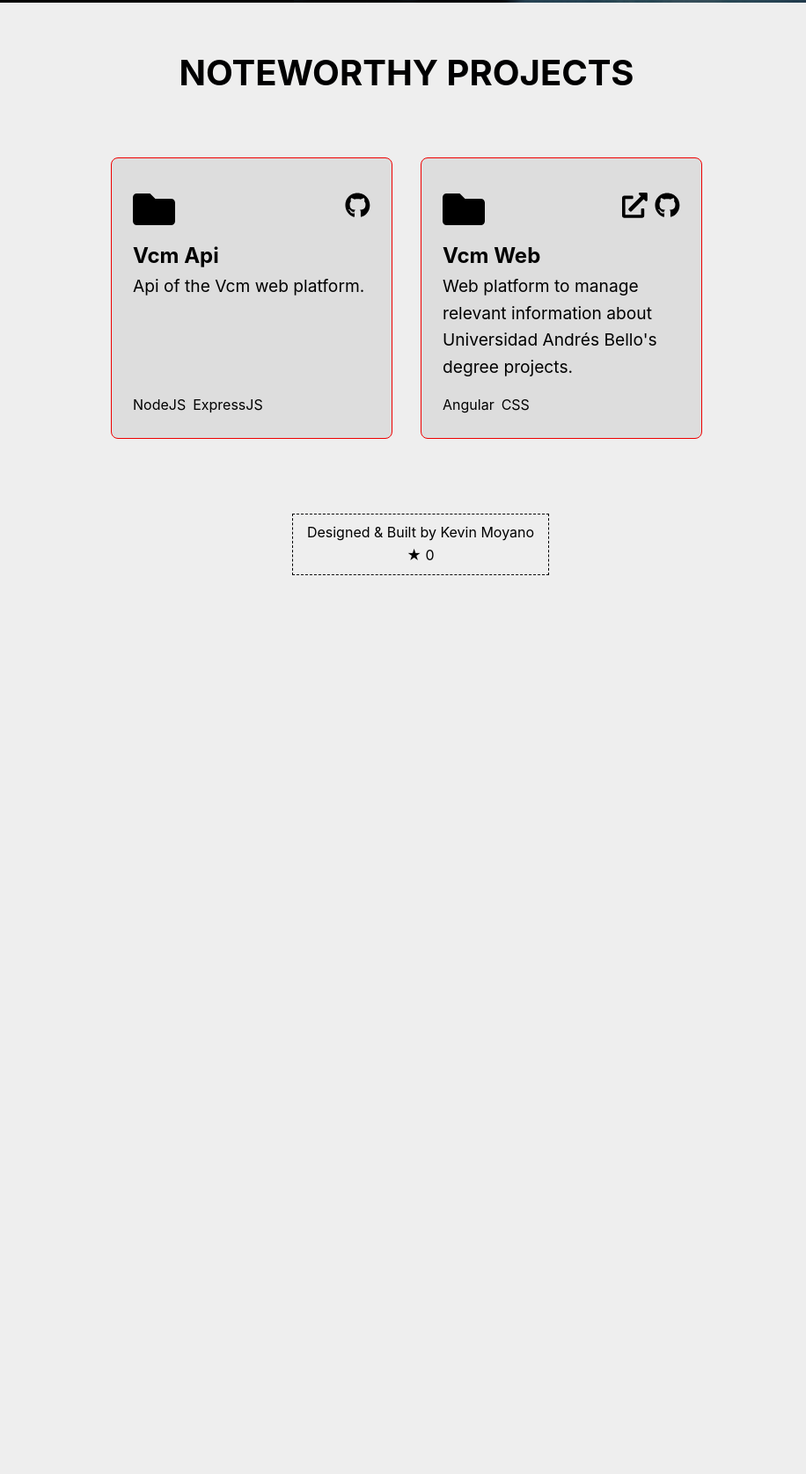
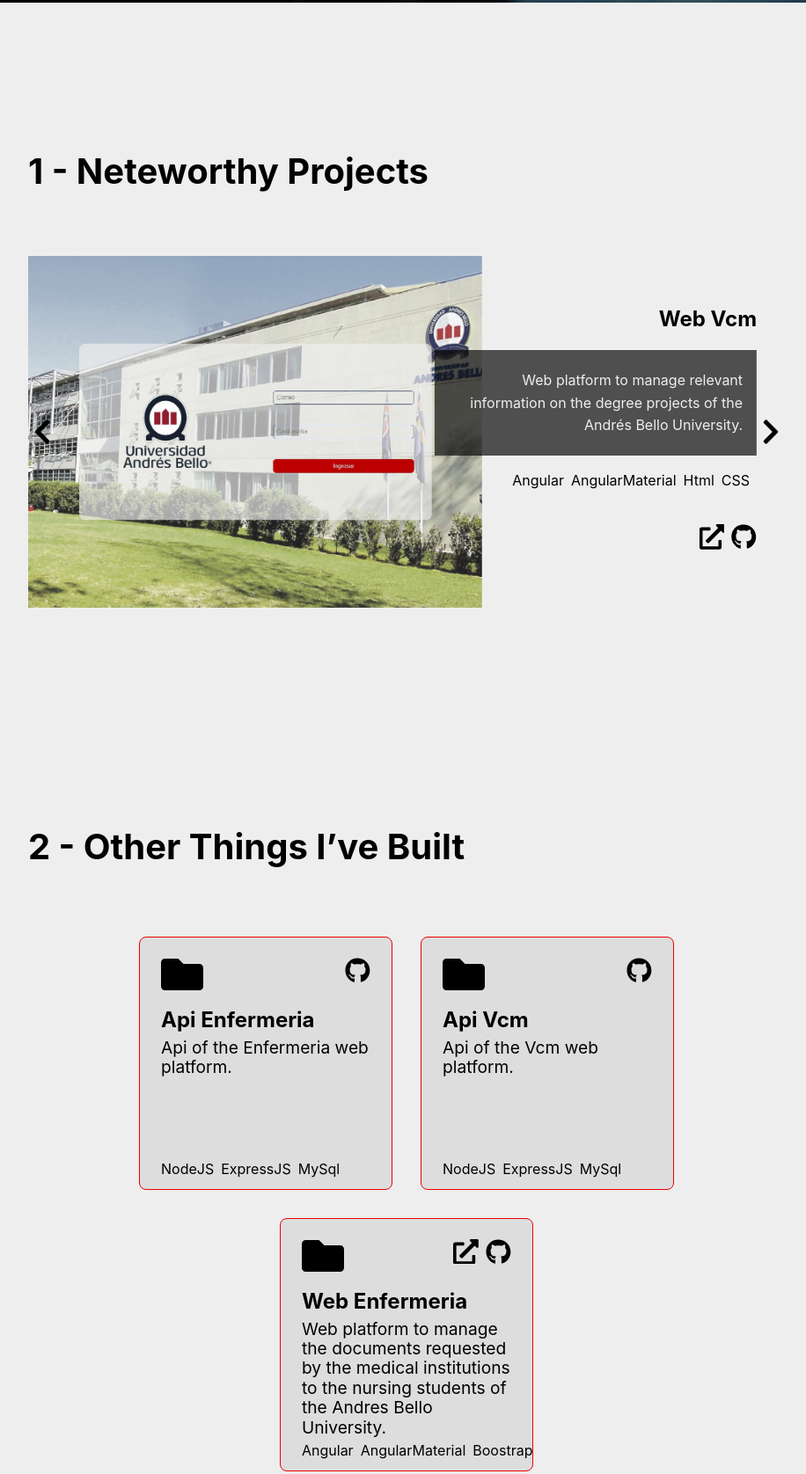
Before and after one commit to kemm96/portafolio, a Gatsby site: page /works in a window 1280 px wide. Shown: the part 797-2473 px from the top of the page at 88% size, without its empty margins (178-1094 px from the left). Before the commit the page ends 1472 px from the top, so only its background shows below. Built offline with nearby package versions, Linux system fonts and the light colour scheme; Gatsby itself is replaced by a stand-in of ours; no server answers.

Commit message:
Add works page

```diff
--- /dev/null
+++ b/content/projects/angieDecoCrochet.md
@@ -0,0 +1,13 @@
+---
+title: 'Web Angie Deco-Crochet'
+description: 'Web site for the entrepreneurship Angie Deco-Crochet, dedicated to making crocheting'
+tech:
+  - GatsbyJS
+  - StyledComponents
+date: '2022'
+github: ''
+external: ''
+company: ''
+featured: true
+img: 'angieDecoCrochet.jpg'
+---
--- /dev/null
+++ b/content/projects/enfermeriaApi.md
@@ -0,0 +1,14 @@
+---
+title: 'Api Enfermeria'
+description: 'Api of the Enfermeria web platform.'
+tech:
+  - NodeJS
+  - ExpressJS
+  - MySql
+date: '2021'
+github: 'https://github.com/nevape/enfermeria-Api'
+external: ''
+company: 'Nevape'
+featured: false
+img: ''
+---
--- /dev/null
+++ b/content/projects/enfermeriaWeb.md
@@ -0,0 +1,14 @@
+---
+title: 'Web Enfermeria'
+description: 'Web platform to manage the documents requested by the medical institutions to the nursing students of the Andres Bello University.'
+tech:
+  - Angular
+  - AngularMaterial
+  - Boostrap
+date: '2021'
+github: 'https://github.com/nevape/enfermeria-Web'
+external: 'https://enfermeria.nevape.cl/#/'
+company: 'Nevape'
+featured: false
+img: ''
+---
--- a/content/projects/vcmApi.md
+++ b/content/projects/vcmApi.md
@@ -1,11 +1,14 @@
 ---
-title: 'Vcm Api'
+title: 'Api Vcm'
 description: 'Api of the Vcm web platform.'
 tech:
   - NodeJS
   - ExpressJS
+  - MySql
 date: '2021'
 github: 'https://github.com/nevape/proyectoTitulo-Api'
 external: ''
 company: 'Nevape'
+featured: false
+img: ''
 ---
--- a/content/projects/vcmWeb.md
+++ b/content/projects/vcmWeb.md
@@ -1,11 +1,15 @@
 ---
-title: 'Vcm Web'
-description: "Web platform to manage relevant information about Universidad Andrés Bello's degree projects."
+title: 'Web Vcm'
+description: 'Web platform to manage relevant information on the degree projects of the Andrés Bello University.'
 tech:
   - Angular
+  - AngularMaterial
+  - Html
   - CSS
 date: '2021'
 github: 'https://github.com/nevape/proyectoTitulo-Web'
 external: 'https://vcm.nevape.cl/#/'
 company: 'Nevape'
+featured: true
+img: 'vcm.jpg'
 ---
--- a/package.json
+++ b/package.json
@@ -18,6 +18,7 @@
       "babel-plugin-styled-components": "^1.13.3",
       "gatsby": "^4.0.0",
       "gatsby-plugin-image": "^2.0.0",
+      "gatsby-plugin-manifest": "^4.10.2",
       "gatsby-plugin-react-helmet": "^5.0.0",
       "gatsby-plugin-sharp": "^4.0.0",
       "gatsby-plugin-styled-components": "^5.0.0",
--- /dev/null
+++ b/src/components/NoteworthyProjects .jsx
@@ -0,0 +1,235 @@
+import React, { useCallback, useEffect, useRef } from 'react';
+import styled from 'styled-components';
+import { FaChevronLeft, FaChevronRight, FaExternalLinkAlt, FaGithub } from 'react-icons/fa';
+import { ImageComponent } from './';
+
+/***** Component style *****/
+const Container = styled.div`
+   width:100%;
+   display:flex;
+   flex-direction:column;
+   align-items:center;
+   padding-top:10rem;
+`
+const H2 = styled.h2`
+   color: #000001;
+   font-size:2.5rem;
+   width:80%;
+`
+const SlideContainer = styled.div`
+   margin-top: 4rem;
+   width:80%;
+   position:relative;
+   overflow:hidden;
+`
+const SlideBox = styled.div`
+   display:flex;
+   flex-wrap:nowrap;
+   width:100%;
+   height:40vh;
+   @media (min-width: 1024px) {
+      height:50vh;
+   }
+`
+const Slide = styled.div`
+   position:relative;
+   min-width:100%;
+   height:100%;
+   display:grid;
+   grid-template-columns: 100%;
+   @media (min-width: 1024px) {
+      grid-template-columns: 60% 40%;
+   }
+`
+const Arrow = styled.div`
+   width:2rem;
+   display:flex;
+   justify-content:space-between;
+   align-items:center;
+   cursor: pointer;
+   font-size:2rem;
+   z-index:100000;
+   font-weight:lighter;
+   height:100%;
+   position:absolute;
+   top:0;
+   color:#eeeeee;
+   ${({ right }) => right && `
+      right:0;
+   `}
+   ${({ left }) => left && `
+      left:0;
+   `}
+
+   @media (min-width: 1024px) {
+      color:initial;
+      &:hover{
+         background-color:#000001aa;
+         color:#ee0000;
+      }
+   }
+`
+const Box = styled.div`
+   position:absolute;
+   width:100%;
+   height:100%;
+   text-align:left;
+   padding:0 2rem;
+   display:flex;
+   flex-direction:column;
+   justify-content:center;
+   background-color:#000000dc;
+   color:#ffffff;
+   right:0;
+   padding:0 15%;
+   @media (min-width: 1024px) {
+      width:50%;
+      padding:0 2rem;
+      text-align:right;
+      background-color:transparent;
+      color:initial;
+   }
+`
+const H3 = styled.h3`
+   font-size:1.5rem;
+`
+const Description = styled.div`
+   width:100%;
+   min-height:30%;
+   color:#eeeeee;
+   display:flex;
+   align-items:center;
+   margin: 1rem 0;
+   @media (min-width: 1024px) {
+      padding: 1rem;;
+      background-color:#000001aa;
+   }
+`
+const Technologies = styled.div`
+   & > *{
+      margin-right:.5rem;
+   }
+`
+const Links = styled.div`
+   margin-top:2rem;
+   font-size:1.8rem;
+   & > *{
+      margin-left:.5rem;
+      transition: .3s;
+      @media (min-width: 1024px) {
+         :hover{
+            color:#ee0000;
+            transition: .3s;
+         }
+      }
+   }
+`
+/****** ******************** *****/
+
+const NoteworthyProjectsComponent  = (props) => {
+
+   const slideContainer = useRef(null);
+   const slideBox = useRef(null);
+   const intervalSlide = useRef(null);
+
+   const right = () => {
+      const firstSlide = slideBox.current.children[0];
+
+      slideBox.current.style.transition = '1s ease all'
+      slideBox.current.style.transform = 'translateX(-100%)'
+
+      setTimeout( () => {
+         if(slideBox.current !== null){
+            slideBox.current.style.transition = 'none'
+            slideBox.current.style.transform = 'translateX(0)'
+            slideBox.current.appendChild(firstSlide)
+         }
+      }, 1000)
+   }
+
+   const left = () => {
+      const lastSlide = slideBox.current.children[slideBox.current.children.length - 1];
+
+      slideBox.current.insertBefore(lastSlide, slideBox.current.firstChild)
+      slideBox.current.style.transition = 'none'
+      slideBox.current.style.transform = 'translateX(-100%)'
+
+      setTimeout( () => {
+         if(slideBox.current !== null){
+            slideBox.current.style.transition = '1s ease all'
+            slideBox.current.style.transform = 'translateX(0)'
+         }
+      }, 10)
+   }
+
+   const setIntervalSlide = useCallback(() =>{
+      intervalSlide.current = setInterval(() => {
+         right();
+      },5000);
+   },[]);
+
+   const clearIntervalSlide = () => {
+      clearInterval(intervalSlide.current);
+   }
+
+   useEffect(() => {
+      let effectSlideContainer = slideContainer.current;
+
+      setIntervalSlide()
+      effectSlideContainer.addEventListener('mouseenter', clearIntervalSlide);
+      effectSlideContainer.addEventListener('mouseleave', setIntervalSlide);
+      return () => {
+         clearIntervalSlide();
+         effectSlideContainer.removeEventListener('mouseenter', clearIntervalSlide);
+         effectSlideContainer.removeEventListener('mouseleave', setIntervalSlide);
+      }
+   }, [setIntervalSlide])
+
+   return(
+      <Container>
+         <H2>1 - Neteworthy Projects</H2>
+         <SlideContainer ref={slideContainer}>
+            <SlideBox ref={slideBox}>
+               {props.data.map((info, i) => (
+                  <Slide key={i}>
+                     <ImageComponent
+                        image={info.node.frontmatter.img}
+                        alt={info.node.frontmatter.title}
+                        title={info.node.frontmatter.title}
+                     />
+                     <Box >
+                        <H3>{info.node.frontmatter.title}</H3>
+                        <Description>{info.node.frontmatter.description}</Description>
+                        <Technologies>
+                           {info.node.frontmatter.tech.map((info, i) => (
+                              <span key={i}>{info}</span>
+                           ))}
+                        </Technologies>
+                        <Links>
+                           {(info.node.frontmatter.external) ? (
+                              <a href={info.node.frontmatter.external} target="_blank" rel="noreferrer">
+                                 <FaExternalLinkAlt/>
+                              </a>
+                           ) : ""}
+                           {(info.node.frontmatter.github) ? (
+                              <a href={info.node.frontmatter.github} target="_blank" rel="noreferrer">
+                                 <FaGithub/>
+                              </a>
+                           ) : ""}
+                        </Links>
+                     </Box>
+                  </Slide>
+               ))}
+            </SlideBox>
+            <Arrow onClick={left} left>
+               <FaChevronLeft/>
+            </Arrow>
+            <Arrow onClick={right} right>
+               <FaChevronRight/>
+            </Arrow>
+         </SlideContainer>
+      </Container>
+   )
+}
+
+export default NoteworthyProjectsComponent
--- /dev/null
+++ b/src/components/OthersProjects.jsx
@@ -0,0 +1,130 @@
+import React from 'react';
+import styled from 'styled-components';
+import { FaFolder, FaExternalLinkAlt, FaGithub } from 'react-icons/fa';
+
+/***** Component style *****/
+const Container = styled.div`
+   width:100%;
+   min-height:max-content;
+   display:flex;
+   flex-direction:column;
+   align-items:center;
+   padding:15rem 0 8rem 0;
+`
+const ContainerProjects = styled.div`
+   width:100%;
+   padding:5% 0;
+   display:flex;
+   flex-wrap:wrap;
+   justify-content:center;
+   @media (min-width: 1024px) {
+      width:80%;
+   }
+`
+const Box = styled.div`
+   min-width:20rem;
+   max-width:20rem;
+   height:20rem;
+   border-radius:.5rem;
+   padding:.5rem 1.5rem;
+   border: .1rem solid #ee0000;
+   background-color:#dddddd;
+   margin:1rem 1rem;
+   @media (min-width: 1024px) {
+      min-width:18rem;
+      max-width:18rem;
+      height:18rem;
+   }
+`
+const H2 = styled.h2`
+   color: #000001;
+   font-size:2.5rem;
+   width:80%;
+`
+const Top = styled.div`
+   width:100%;
+   height:25%;
+   display:flex;
+   align-items:center;
+   justify-content:space-between;
+`
+const Folder = styled(FaFolder)`
+   font-size:3rem;
+`
+const Links = styled.div`
+   font-size:1.8rem;
+   & > *{
+      margin-left:.5rem;
+      transition: .3s;
+      @media (min-width: 1024px) {
+         :hover{
+            color:#ee0000;
+            transition: .3s;
+         }
+      }
+   }
+`
+const Center = styled.div`
+   width:100%;
+   height:65%;
+   & > *{
+      font-size:1.2rem;
+   }
+   p{
+      line-height : 1.4rem;
+   }
+`
+const H3 = styled.h3`
+   font-size:1.5rem;
+`
+const Bottom = styled.div`
+   width:100%;
+   height:10%;
+   display:flex;
+   align-items:center;
+   & > *{
+      margin-right:.5rem;
+   }
+`
+/****** ******************** *****/
+
+const OthersProjectsComponent = (props) => {
+
+   return(
+      <Container>
+         <H2>2 - Other Things I’ve Built</H2>
+         <ContainerProjects>
+            {props.data.map((info, i) => (
+               <Box key={i}>
+                  <Top>
+                     <Folder/>
+                     <Links>
+                        {(info.node.frontmatter.external) ? (
+                           <a href={info.node.frontmatter.external} target="_blank" rel="noreferrer">
+                              <FaExternalLinkAlt/>
+                           </a>
+                        ) : ""}
+                        {(info.node.frontmatter.github) ? (
+                           <a href={info.node.frontmatter.github} target="_blank" rel="noreferrer">
+                              <FaGithub/>
+                           </a>
+                        ) : ""}
+                     </Links>
+                  </Top>
+                  <Center>
+                     <H3>{info.node.frontmatter.title}</H3>
+                     <p>{info.node.frontmatter.description}</p>
+                  </Center>
+                  <Bottom>
+                     {info.node.frontmatter.tech.map((info, i) => (
+                        <span key={i}>{info}</span>
+                     ))}
+                  </Bottom>
+               </Box>
+            ))}
+         </ContainerProjects>
+      </Container>
+   )
+}
+
+export default OthersProjectsComponent
--- a/src/components/Skills.jsx
+++ b/src/components/Skills.jsx
@@ -1,7 +1,7 @@
 import React from 'react';
 import styled from 'styled-components';
 import { FaCss3, FaHtml5, FaJsSquare, FaReact, FaAngular, FaNodeJs, FaDatabase } from 'react-icons/fa';
-import fecha from '../utils/fecha';
+import { fecha } from '../utils/';
 
 /***** Component style *****/
 const Container = styled.div`
@@ -91,7 +91,7 @@
 `
 /****** ******************** *****/
 
-const SkillsComponent = (props) => {
+const SkillsComponent = () => {
 
    const skills = [
       {
--- a/src/components/WhoIAm.jsx
+++ b/src/components/WhoIAm.jsx
@@ -56,7 +56,7 @@
 `
 /****** ******************** *****/
 
-const WhoIAmComponent = (props) => {
+const WhoIAmComponent = () => {
 
    return(
       <Container>
--- a/src/components/Works.jsx
+++ /dev/null
@@ -1,94 +0,0 @@
-import React from 'react';
-import styled from 'styled-components';
-import { FaFolder, FaExternalLinkAlt, FaGithub } from 'react-icons/fa';
-
-/***** Component style *****/
-const Container = styled.div`
-   min-width:20rem;
-   max-width:20rem;
-   height:20rem;
-   border-radius:.5rem;
-   padding:1.5rem;
-   border: .1rem solid #ee0000;
-   margin:1rem;
-   background-color:#dddddd;
-`
-const Top = styled.div`
-   width:100%;
-   height:25%;
-   display:flex;
-   align-items:center;
-   justify-content:space-between;
-`
-const Folder = styled(FaFolder)`
-   font-size:3rem;
-`
-const Links = styled.div`
-   font-size:1.8rem;
-   & > *{
-      margin-left:.5rem;
-      transition: .3s;
-      @media (min-width: 1024px) {
-         :hover{
-            color:#ee0000;
-            transition: .3s;
-         }
-      }
-   }
-`
-const Center = styled.div`
-   width:100%;
-   height:65%;
-   & > *{
-      font-size:1.2rem;
-   }
-`
-const H3 = styled.h3`
-   font-size:1.5rem;
-`
-const Bottom = styled.div`
-   width:100%;
-   height:10%;
-   display:flex;
-   align-items:center;
-   & > *{
-      margin-right:.5rem;
-   }
-`
-/****** ******************** *****/
-
-const WorksComponent = (props) => {
-
-   const data = props.data.node.frontmatter
-
-   return(
-      <Container>
-         <Top>
-            <Folder/>
-            <Links>
-               {(data.external) ? (
-                  <a href={data.external} target="_blank">
-                     <FaExternalLinkAlt/>
-                  </a>
-               ) : ""}
-               {(data.github) ? (
-                  <a href={data.github} target="_blank">
-                     <FaGithub/>
-                  </a>
-               ) : ""}
-            </Links>
-         </Top>
-         <Center>
-            <H3>{data.title}</H3>
-            <p>{data.description}</p>
-         </Center>
-         <Bottom>
-            {data.tech.map((info, i) => (
-               <span key={i}>{info}</span>
-            ))}
-         </Bottom>
-      </Container>
-   )
-}
-
-export default WorksComponent
--- a/src/components/index.js
+++ b/src/components/index.js
@@ -1,5 +1,6 @@
 export { default as LayoutComponent } from './layout/Layout'
 export { default as ImageComponent } from './Image'
-export { default as WorksComponent } from './Works'
+export { default as OthersProjectsComponent } from './OthersProjects'
 export { default as WhoIAmComponent } from './WhoIAm'
 export { default as SkillsComponent } from './Skills'
+export { default as NoteworthyProjectsComponent  } from './NoteworthyProjects '
--- a/src/components/layout/Arrow.jsx
+++ b/src/components/layout/Arrow.jsx
@@ -53,7 +53,7 @@
 
    const bottom = () => {
       window.scrollTo({
-         top:window.innerHeight / 2,
+         top:window.innerHeight,
          behavior:'smooth'
       });
    }
--- a/src/pages/works.jsx
+++ b/src/pages/works.jsx
@@ -1,28 +1,30 @@
 import React from 'react';
 import styled from 'styled-components';
-import { LayoutComponent, WorksComponent } from '../components';
+import { LayoutComponent, OthersProjectsComponent, NoteworthyProjectsComponent  } from '../components';
 import InfoContext from '../context/InfoContext';
 import { graphql } from 'gatsby'
 
 /***** Component style *****/
-const H2 = styled.h2`
-   color: #000001;
-   font-size:2.5rem;
-   margin: 3rem;
-`
 const Container = styled.div`
    display:flex;
-   margin-bottom:3rem;
-   min-width:min-content;
-   max-width:80%;
-   justify-content:center;
-   flex-wrap:wrap;
+   width:84vw;
+   flex-direction:column;
 `
 /****** ******************** *****/
 
 const Works = ({ data }) => {
 
    const projects = data.allMarkdownRemark.edges;
+   const neteworthyProjects = [];
+   const otherProjects = [];
+
+   for(let aux of projects){
+      if (aux.node.frontmatter.featured) {
+         neteworthyProjects.push(aux)
+      }else{
+         otherProjects.push(aux)
+      }
+   }
 
    const info = {
       name:'Works',
@@ -33,11 +35,9 @@
    return(
       <InfoContext.Provider value={info}>
          <LayoutComponent front={true}>
-            <H2>NOTEWORTHY PROJECTS</H2>
             <Container>
-               {projects.map((info, i) => (
-                  <WorksComponent key={i} data={info}/>
-               ))}
+               <NoteworthyProjectsComponent  data={neteworthyProjects}/>
+               <OthersProjectsComponent data={otherProjects}/>
             </Container>
          </LayoutComponent>
       </InfoContext.Provider>
@@ -58,6 +58,8 @@
                tech
                title
                description
+               featured
+               img
             }
          }
       }
--- a/src/styles/globalStyle.js
+++ b/src/styles/globalStyle.js
@@ -18,12 +18,12 @@
       background-color:#eeeeee;
    }
    body::-webkit-scrollbar{
-      width: .2rem;
+      width: .5rem;
       background-color: #000000;
    }
    body::-webkit-scrollbar-thumb{
       background: #ee0000;
-      border-radius: .4rem;
+      border-radius: .5rem;
    }
    a{
       text-decoration: none;
--- a/src/utils/fecha.js
+++ b/src/utils/index.js
@@ -26,4 +26,6 @@
    return data
 }
 
-export default fecha
+module.exports = {
+   fecha,
+};
```
Also changed, not shown: gatsby-config.js (+9 -3 lines), content/images/angieDecoCrochet.jpg (added), content/images/logo.png (added), content/images/vcm.jpg (added).
